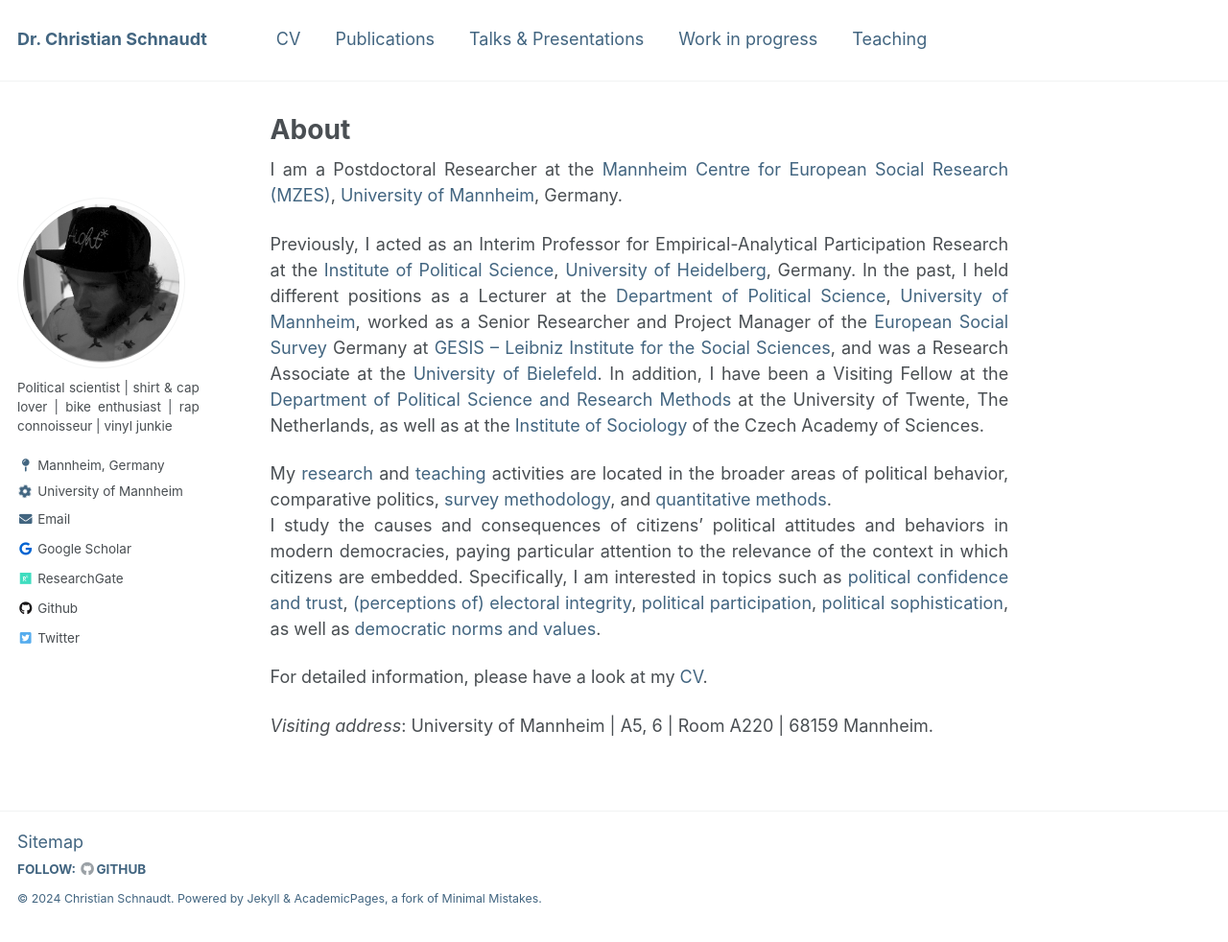
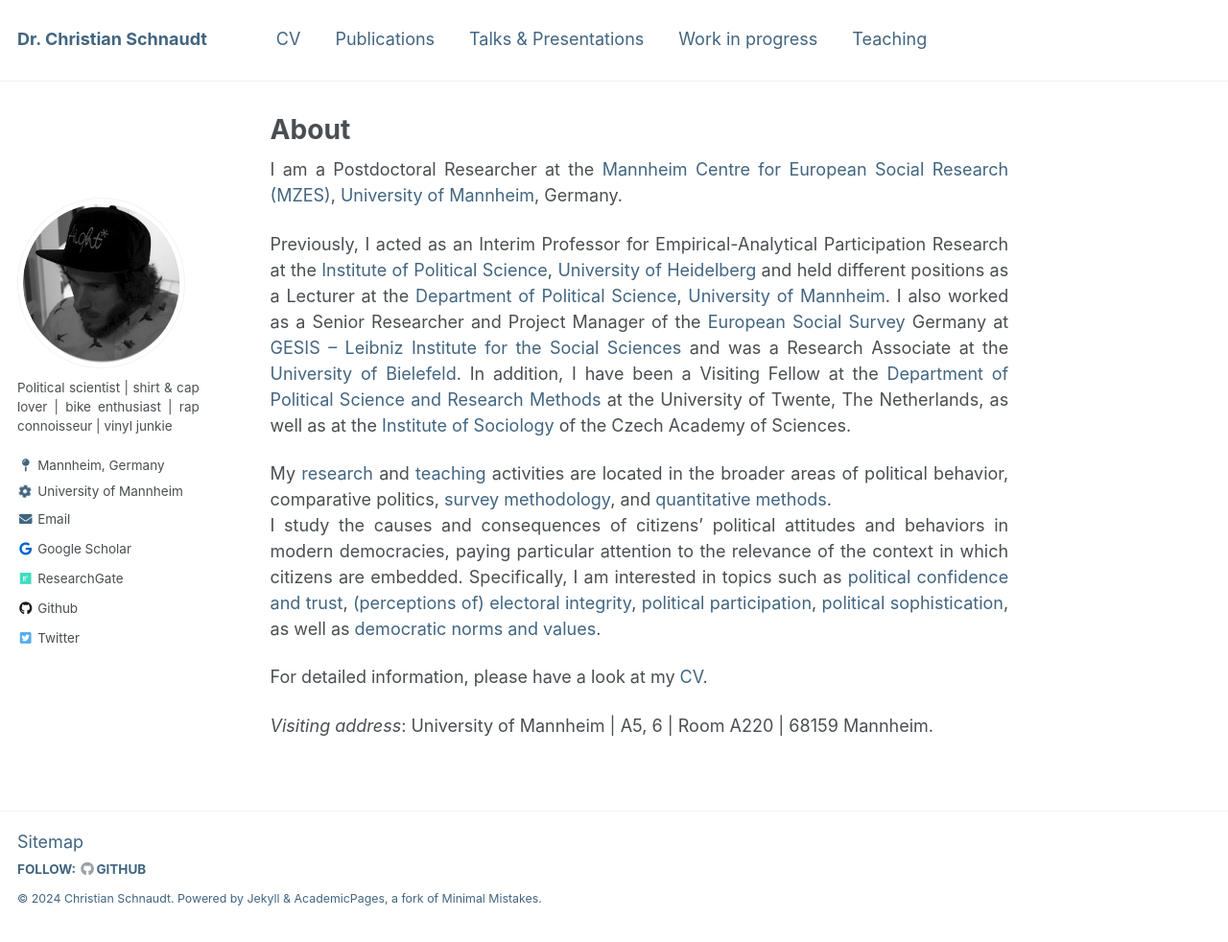
Before and after one commit to cschnaudt/cschnaudt.github.io, a Jekyll site: the page built from _pages/about.md, in a window 1280 px wide and 982 px high. Shown: the whole window at 96% size. Built offline with Jekyll 4.4.1, drawn with Linux system fonts in a browser that asks for light colours.

Commit message:
Update about.md

```diff
--- a/_pages/about.md
+++ b/_pages/about.md
@@ -10,7 +10,7 @@
 
 I am a Postdoctoral Researcher at the [Mannheim Centre for European Social Research (MZES)](https://www.mzes.uni-mannheim.de/d7/en){:target="_ blank"}, [University of Mannheim](https://www.uni-mannheim.de/en/){:target="_ blank"}, Germany.
 
-Previously, I acted as an Interim Professor for Empirical-Analytical Participation Research at the [Institute of Political Science](https://www.uni-heidelberg.de/politikwissenschaften/){:target="_ blank"}, [University of Heidelberg](https://www.uni-heidelberg.de/en){:target="_ blank"}, Germany. In the past, I held different positions as a Lecturer at the [Department of Political Science](https://www.sowi.uni-mannheim.de/en/research/political-science/){:target="_ blank"}, [University of Mannheim](https://www.uni-mannheim.de/en/){:target="_ blank"}, worked as a Senior Researcher and Project Manager of the [European Social Survey](https://www.europeansocialsurvey.org/){:target="_ blank"} Germany at [GESIS -- Leibniz Institute for the Social Sciences](https://www.gesis.org){:target="_ blank"}, and was a Research Associate at the [University of Bielefeld](https://www.uni-bielefeld.de/(en)/soz/){:target="_ blank"}. In addition, I have been a Visiting Fellow at the [Department of Political Science and Research Methods](https://www.utwente.nl/en/bms/omd/){:target="_ blank"} at the University of Twente, The Netherlands, as well as at the [Institute of Sociology](https://www.soc.cas.cz/en/about-institute){:target="_ blank"} of the Czech Academy of Sciences.
+Previously, I acted as an Interim Professor for Empirical-Analytical Participation Research at the [Institute of Political Science](https://www.uni-heidelberg.de/politikwissenschaften/){:target="_ blank"}, [University of Heidelberg](https://www.uni-heidelberg.de/en){:target="_ blank"} and held different positions as a Lecturer at the [Department of Political Science](https://www.sowi.uni-mannheim.de/en/research/political-science/){:target="_ blank"}, [University of Mannheim](https://www.uni-mannheim.de/en/){:target="_ blank"}. I also worked as a Senior Researcher and Project Manager of the [European Social Survey](https://www.europeansocialsurvey.org/){:target="_ blank"} Germany at [GESIS -- Leibniz Institute for the Social Sciences](https://www.gesis.org){:target="_ blank"} and was a Research Associate at the [University of Bielefeld](https://www.uni-bielefeld.de/(en)/soz/){:target="_ blank"}. In addition, I have been a Visiting Fellow at the [Department of Political Science and Research Methods](https://www.utwente.nl/en/bms/omd/){:target="_ blank"} at the University of Twente, The Netherlands, as well as at the [Institute of Sociology](https://www.soc.cas.cz/en/about-institute){:target="_ blank"} of the Czech Academy of Sciences.
 
 My [research](https://cschnaudt.github.io/publications/) and [teaching](https://cschnaudt.github.io/teaching/) activities are located in the broader areas of political behavior, comparative politics, [survey methodology](https://doi.org/10.1093/poq/nfab039){:target="_ blank"}, and [quantitative methods](https://rd.springer.com/chapter/10.1007/978-3-658-30237-5_7){:target="_ blank"}.
 I study the causes and consequences of citizens' political attitudes and behaviors in modern democracies, paying particular attention to the relevance of the context in which citizens are embedded. Specifically, I am interested in topics such as [political confidence and trust](https://www.springer.com/us/book/9783319894317){:target="_ blank"}, [(perceptions of) electoral integrity](https://link.springer.com/article/10.1007/s11615-022-00403-9){:target="_ blank"}, [political participation](https://doi.org/10.12758/mda.2017.12){:target="_ blank"}, [political sophistication](https://rd.springer.com/chapter/10.1007/978-3-658-30492-8_5){:target="_ blank"}, as well as [democratic norms and values](https://doi.org/10.1177%2F02633957211031799){:target="_ blank"}.
```
